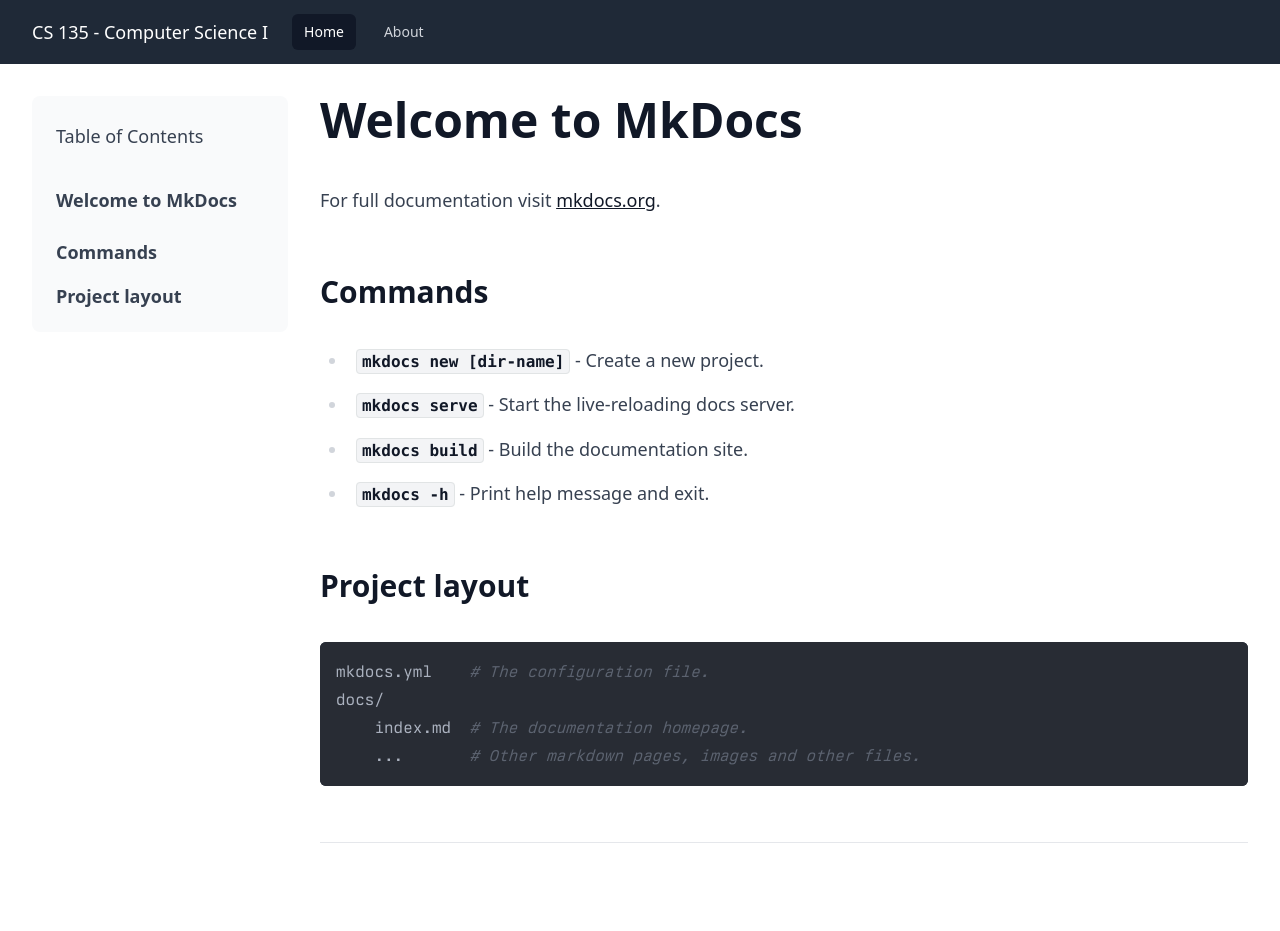
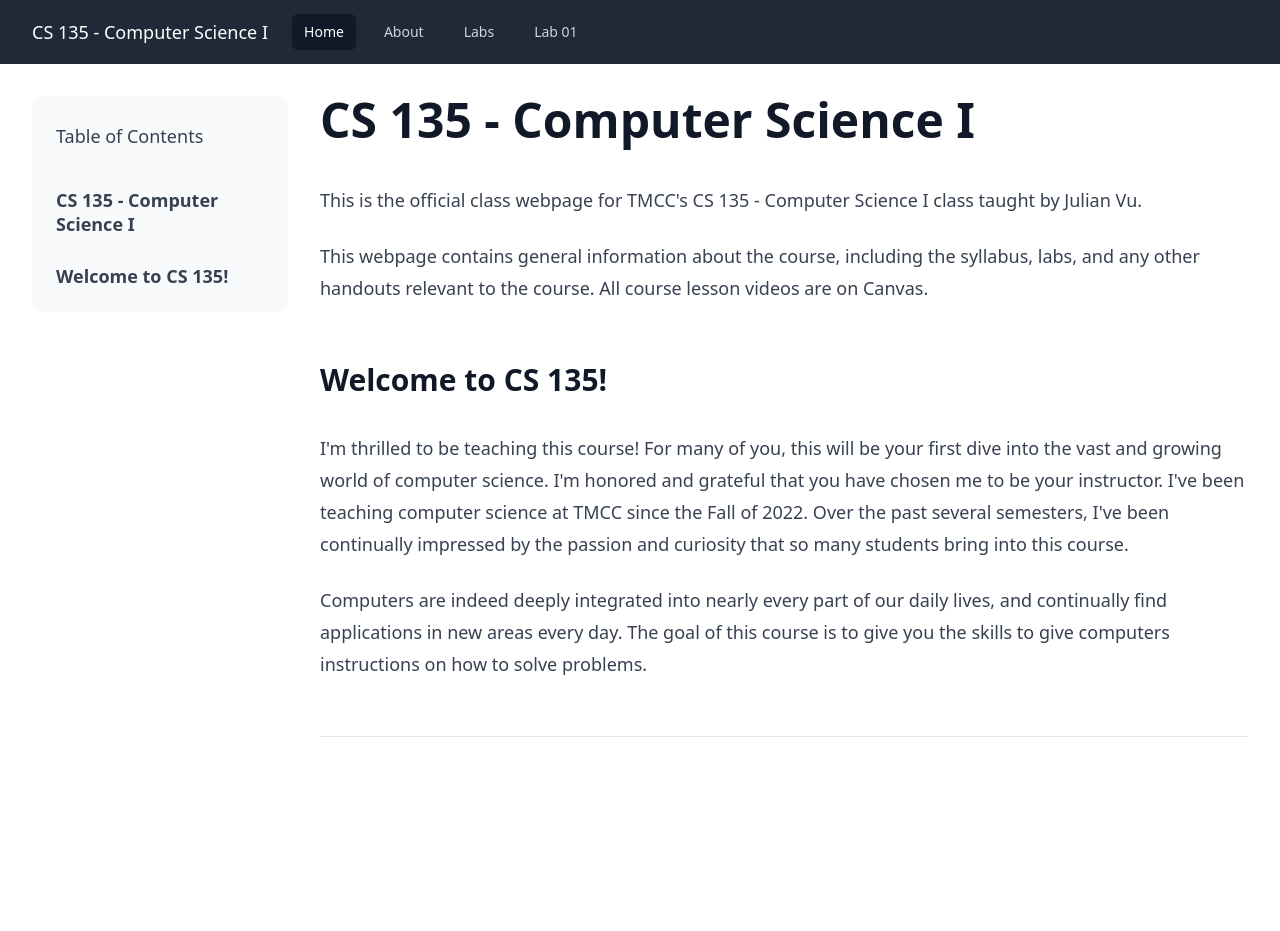
Before and after one commit to julianvu/cs135, an MkDocs documentation site: the page built from docs/index.md, in a window 1280 px wide. Built offline with MkDocs 1.6.1, drawn with Linux system fonts in a browser that asks for light colours; nearby versions of some CDN libraries; some web fonts are replaced; after the commit the page ends 900 px from its top, so only the background shows below that.

Commit message:
Update front page and nav links

```diff
--- a/docs/index.md
+++ b/docs/index.md
@@ -1,17 +1,11 @@
-# Welcome to MkDocs
+# CS 135 - Computer Science I
 
-For full documentation visit [mkdocs.org](https://www.mkdocs.org).
+This is the official class webpage for TMCC's CS 135 - Computer Science I class taught by Julian Vu.
 
-## Commands
+This webpage contains general information about the course, including the syllabus, labs, and any other handouts relevant to the course. All course lesson videos are on Canvas.
 
-* `mkdocs new [dir-name]` - Create a new project.
-* `mkdocs serve` - Start the live-reloading docs server.
-* `mkdocs build` - Build the documentation site.
-* `mkdocs -h` - Print help message and exit.
+## Welcome to CS 135!
 
-## Project layout
+I'm thrilled to be teaching this course! For many of you, this will be your first dive into the vast and growing world of computer science. I'm honored and grateful that you have chosen me to be your instructor. I've been teaching computer science at TMCC since the Fall of 2022. Over the past several semesters, I've been continually impressed by the passion and curiosity that so many students bring into this course.
 
-    mkdocs.yml    # The configuration file.
-    docs/
-        index.md  # The documentation homepage.
-        ...       # Other markdown pages, images and other files.
+Computers are indeed deeply integrated into nearly every part of our daily lives, and continually find applications in new areas every day. The goal of this course is to give you the skills to give computers instructions on how to solve problems.
--- a/mkdocs.yml
+++ b/mkdocs.yml
@@ -4,8 +4,8 @@
 nav:
   - Home: index.md
   - About: about.md
-  - Labs:
-    - 'Lab 01': labs/lab01.md
+  - Labs: labs/index.md
+  - 'Lab 01': labs/lab01.md
 
 theme:
   name: null
--- a/theme/navbar.html
+++ b/theme/navbar.html
@@ -8,9 +8,7 @@
                 <div class="hidden sm:ml-6 sm:block">
                 <div class="flex space-x-4">
                     {% for nav_item in nav %}
-                        {% if not nav_item.children %}
-                            <a href="{{ nav_item.url | url }}" {% if nav_item.active %} class="rounded-md px-3 py-2 text-sm font-medium bg-gray-900 text-white" {% else %} class="rounded-md px-3 py-2 text-sm font-medium text-gray-300 hover:bg-gray-700 hover:text-white" {% endif %}>{{ nav_item.title }}</a>
-                        {% endif %}
+                        <a href="{{ nav_item.url | url }}" {% if nav_item.active %} class="rounded-md px-3 py-2 text-sm font-medium bg-gray-900 text-white" {% else %} class="rounded-md px-3 py-2 text-sm font-medium text-gray-300 hover:bg-gray-700 hover:text-white" {% endif %}>{{ nav_item.title }}</a>
                     {% endfor %}
                 </div>
                 </div>
@@ -45,9 +43,7 @@
     <div x-show="mobileNavOpen" x-transition class="sm:hidden" id="mobile-menu">
         <div class="space-y-1 px-2 pb-3 pt-2">
             {% for nav_item in nav %}
-                {% if not nav_item.children %}
-                    <a href="{{ nav_item.url | url }}" {% if nav_item.active %} class="block rounded-md bg-gray-900 px-3 py-2 text-base font-medium text-white" {% else %} class="block rounded-md px-3 py-2 text-base font-medium text-gray-300 hover:bg-gray-700 hover:text-white" {% endif %}>{{ nav_item.title }}</a>
-                {% endif %}
+                <a href="{{ nav_item.url | url }}" {% if nav_item.active %} class="block rounded-md bg-gray-900 px-3 py-2 text-base font-medium text-white" {% else %} class="block rounded-md px-3 py-2 text-base font-medium text-gray-300 hover:bg-gray-700 hover:text-white" {% endif %}>{{ nav_item.title }}</a>
             {% endfor %}
         </div>
     </div>
```
Also changed, not shown: docs/about.md (+10 -0 lines).
